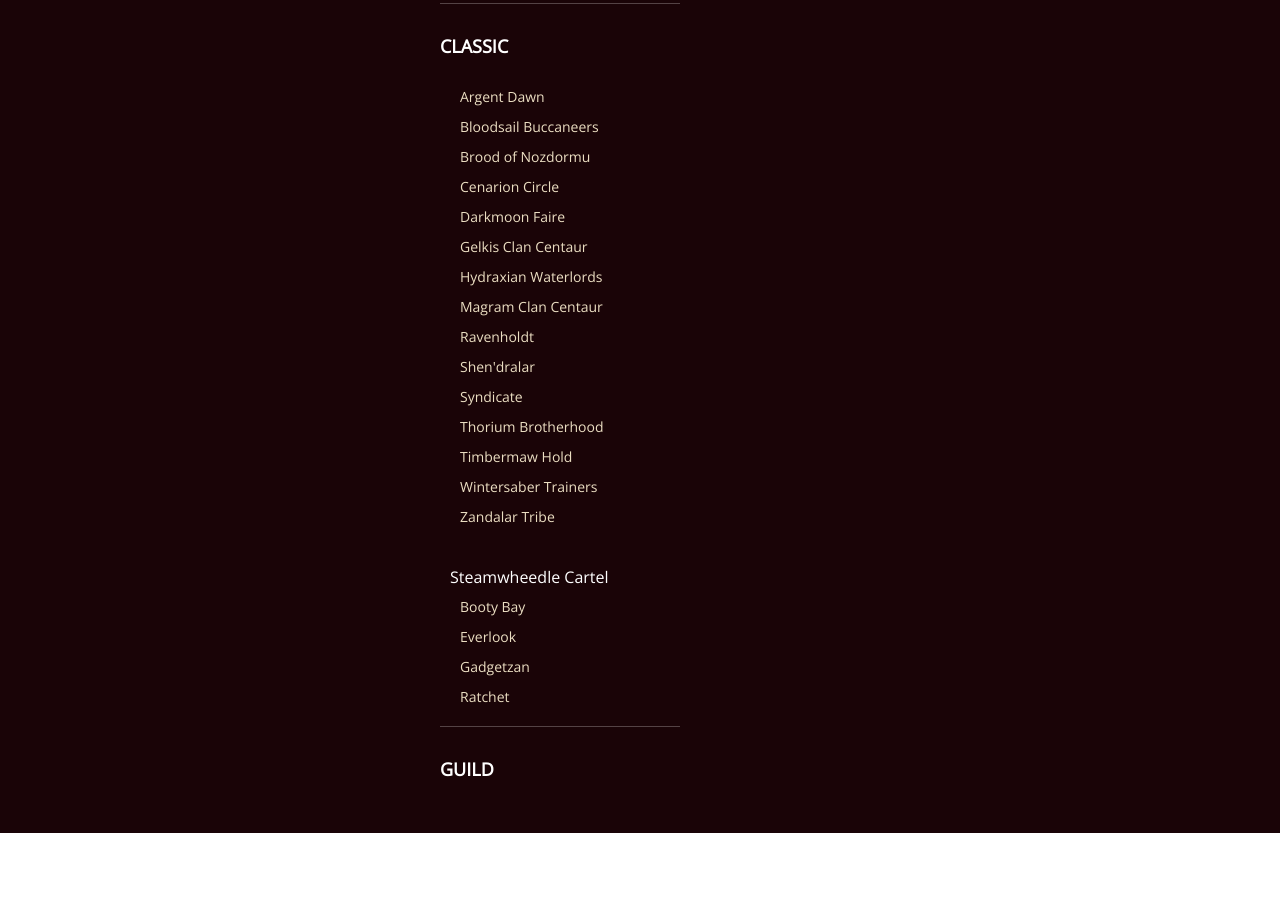
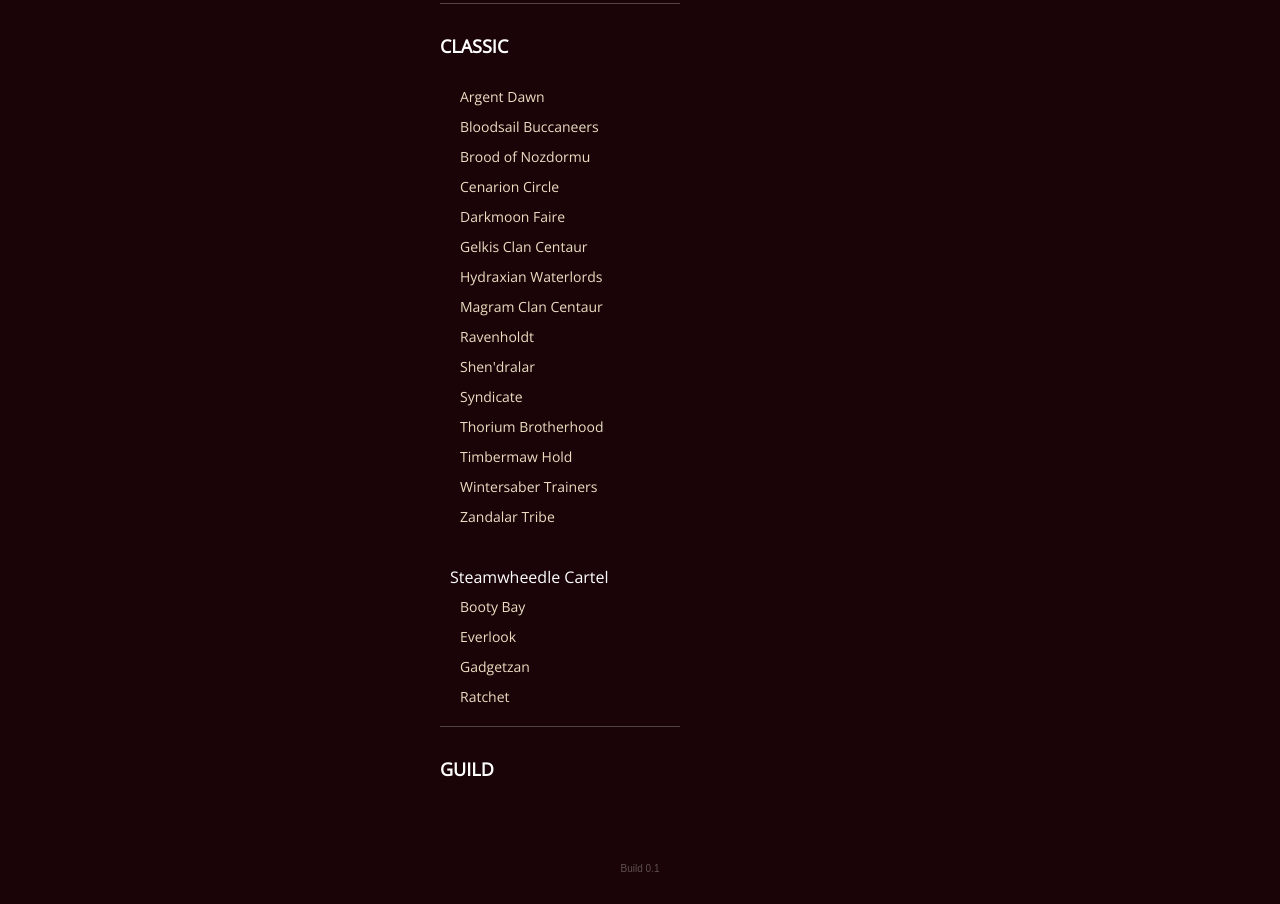
Before and after one commit to suceava/wow-achieve, a React app: page / in a window 1280 px wide. Shown: the part 3193-4097 px from the top of the page. Before the commit the page ends 4026 px from the top, so only its background shows below. Built offline with nearby package versions, Linux system fonts and the light colour scheme; no server answers.

Commit message:
add footer

```diff
--- a/src/components/App.css
+++ b/src/components/App.css
@@ -324,3 +324,12 @@
 }
 
 /* end classes */
+
+/* footer */
+.footer {
+  padding: 30px;
+  text-align: center;
+  font-size: 10px;
+  color: rgba(255,255,255,.3);
+}
+/* end footer */
--- a/src/components/App.js
+++ b/src/components/App.js
@@ -3,6 +3,7 @@
 import './App.css';
 import wowData from '../data/wow-data.js';
 import CharacterSearch from './CharacterSearch.js';
+import Footer from './Footer.js';
 import ReputationGridContainer from '../containers/ReputationGridContainer.js';
 
 class App extends Component {
@@ -129,6 +130,8 @@
           characters={this.state.characters}
           handleRemove={this.handleRemoveCharacter}
         />
+
+        <Footer />
       </div>
     );
   }
--- /dev/null
+++ b/src/components/Footer.js
@@ -0,0 +1,13 @@
+import React, { Component } from 'react';
+
+class Footer extends Component {
+  render() {
+    return(
+      <div className="footer">
+        Build 0.1
+      </div>
+    );
+  }
+}
+
+export default Footer;
```
